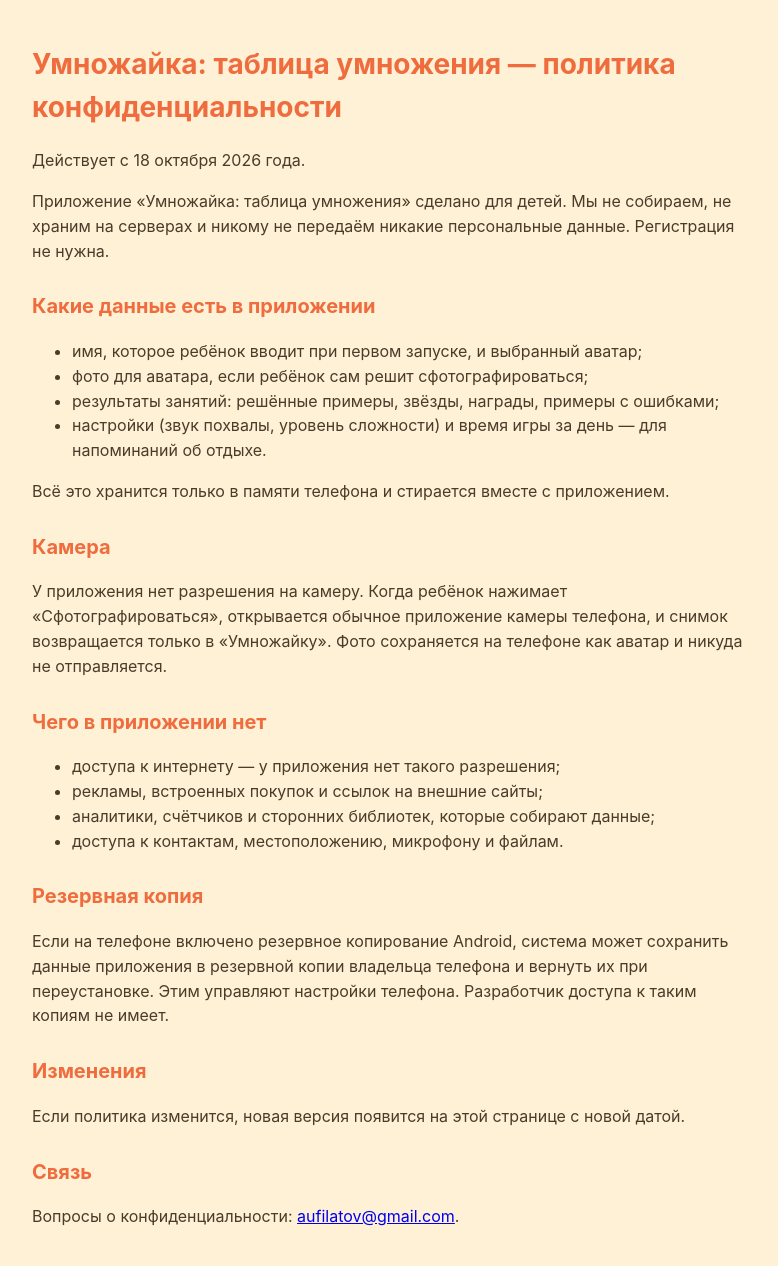
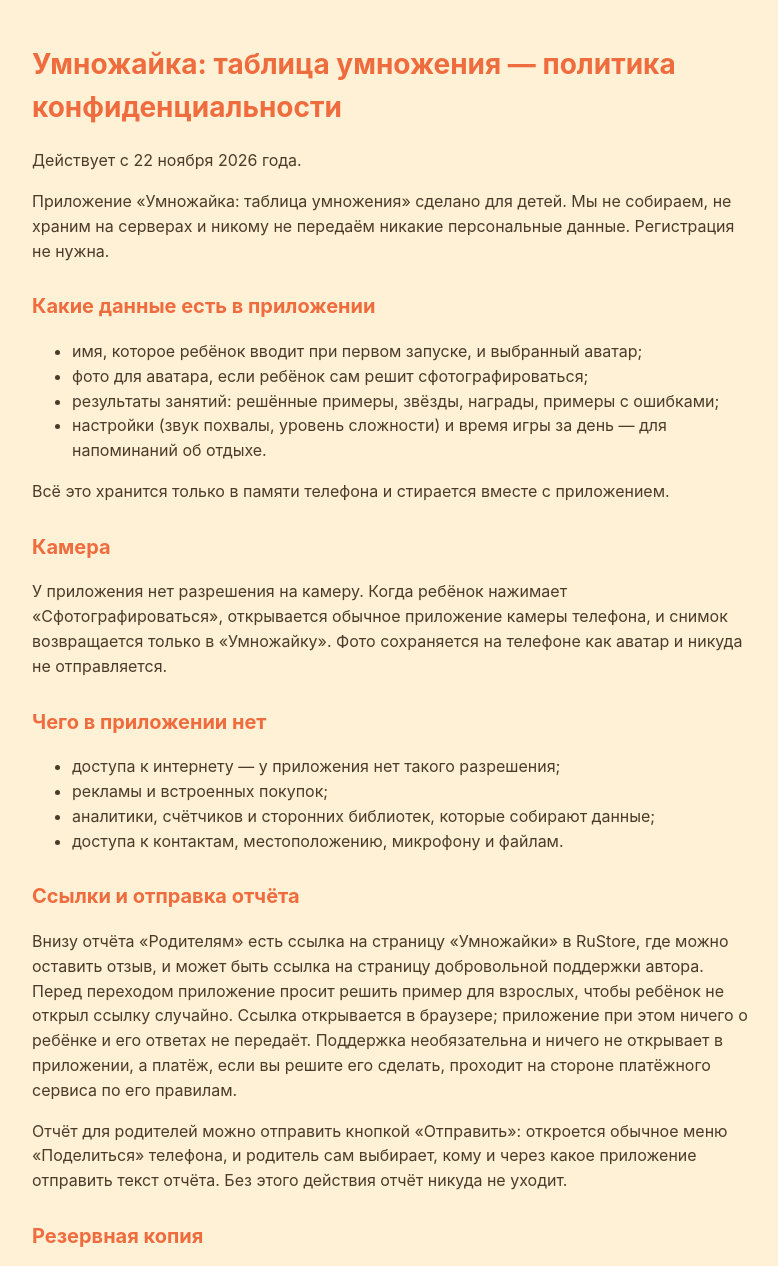
Before and after one commit to aufilatov-droid/privacy, a plain HTML site: page multiplicationtable/index.html in a window 1280 px wide. Shown: the top 1266 px of the page, without its empty margins (248-1026 px from the left). Drawn offline with Linux system fonts and the light colour scheme.

Commit message:
Умножайка 1.2: ссылка на отзыв в RuStore и отправка отчёта родителям
Co-Authored-By: Claude Opus 5.5 <noreply@anthropic.com>

```diff
--- a/multiplicationtable/index.html
+++ b/multiplicationtable/index.html
@@ -14,7 +14,7 @@
 <body>
 <main>
 <h1>Умножайка: таблица умножения — политика конфиденциальности</h1>
-<p>Действует с 18 октября 2026 года.</p>
+<p>Действует с 22 ноября 2026 года.</p>
 
 <p>Приложение «Умножайка: таблица умножения» сделано для детей. Мы не собираем, не храним на серверах и никому не передаём никакие персональные данные. Регистрация не нужна.</p>
 
@@ -33,10 +33,14 @@
 <h2>Чего в приложении нет</h2>
 <ul>
   <li>доступа к интернету — у приложения нет такого разрешения;</li>
-  <li>рекламы, встроенных покупок и ссылок на внешние сайты;</li>
+  <li>рекламы и встроенных покупок;</li>
   <li>аналитики, счётчиков и сторонних библиотек, которые собирают данные;</li>
   <li>доступа к контактам, местоположению, микрофону и файлам.</li>
 </ul>
+
+<h2>Ссылки и отправка отчёта</h2>
+<p>Внизу отчёта «Родителям» есть ссылка на страницу «Умножайки» в RuStore, где можно оставить отзыв, и может быть ссылка на страницу добровольной поддержки автора. Перед переходом приложение просит решить пример для взрослых, чтобы ребёнок не открыл ссылку случайно. Ссылка открывается в браузере; приложение при этом ничего о ребёнке и его ответах не передаёт. Поддержка необязательна и ничего не открывает в приложении, а платёж, если вы решите его сделать, проходит на стороне платёжного сервиса по его правилам.</p>
+<p>Отчёт для родителей можно отправить кнопкой «Отправить»: откроется обычное меню «Поделиться» телефона, и родитель сам выбирает, кому и через какое приложение отправить текст отчёта. Без этого действия отчёт никуда не уходит.</p>
 
 <h2>Резервная копия</h2>
 <p>Если на телефоне включено резервное копирование Android, система может сохранить данные приложения в резервной копии владельца телефона и вернуть их при переустановке. Этим управляют настройки телефона. Разработчик доступа к таким копиям не имеет.</p>
```
